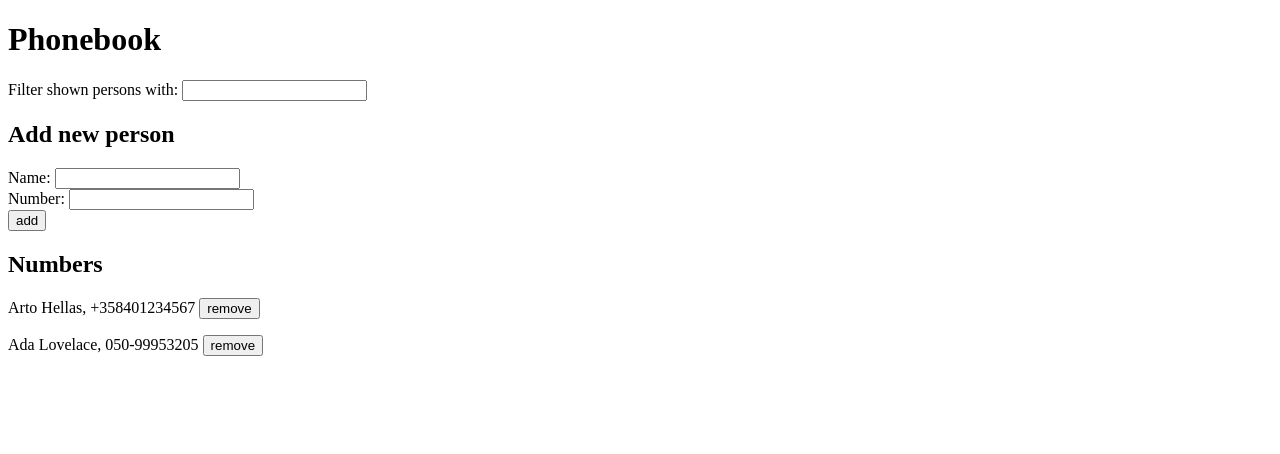
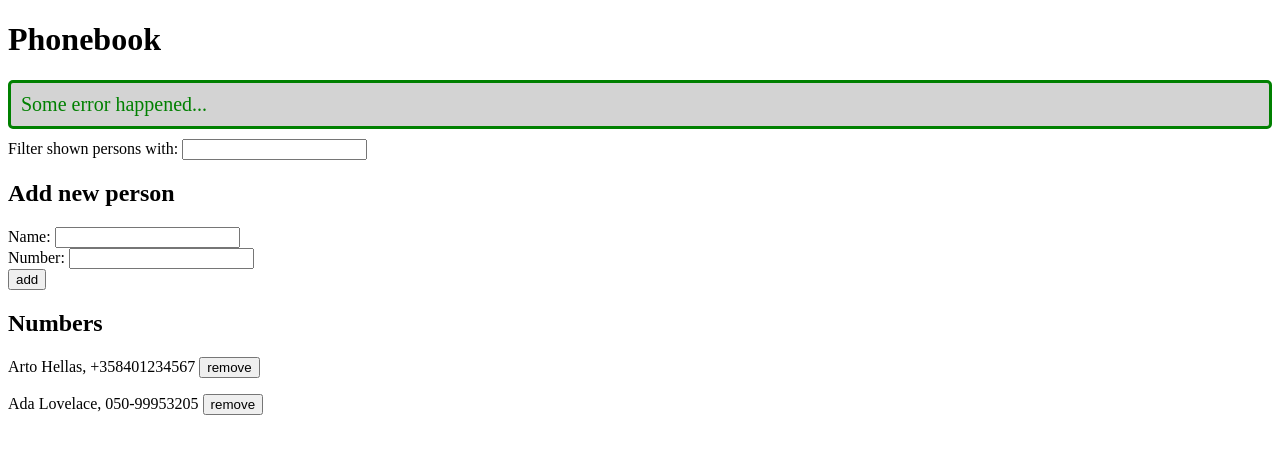
Before and after one commit to hajohajo/FullstackOpen2019, a React (Create React App) app in the folder Osa2/puhelinluettelo/: page / in a window 1280 px wide. Shown: the top 454 px of the page. Built offline with nearby package versions, Linux system fonts and the light colour scheme; data requests are answered from the project's data file; the HTML template or start-up script is replaced by a standard one.

Commit message:
Osa2: Puhelinluettelo 2.19. (Ilmoitukset)

```diff
--- a/Osa2/puhelinluettelo/src/components/App.js
+++ b/Osa2/puhelinluettelo/src/components/App.js
@@ -3,6 +3,7 @@ import Filter from './Filter'
 import PersonForm from './PersonForm'
 import Persons from './Persons'
 import personService from '../services/persons'
+import Notification from './Notification'
 
 
 const App = () => {
@@ -12,6 +13,7 @@ const App = () => {
     const [newName, setNewName] = useState('')
     const [newNumber, setNewNumber] = useState('')
     const [filterCondition, setNewFilter] = useState('')
+    const [notificationMessage, setNotificationMessage] = useState('Some error happened...')
 
     useEffect(() => {
         personService
@@ -51,6 +53,10 @@ const App = () => {
                     setPersons(persons.concat(returnedPersons))
                     setNewName('')
                     setNewNumber('')
+                    setNotificationMessage(`Added ${returnedPersons.name}`)
+                    setTimeout(() => {
+                        setNotificationMessage(null)
+                    }, 5000)
                 })
         }else{
             if(window.confirm(`${newName} is already added to phonebook, replace the old number with a new one?`)) {
@@ -62,19 +68,31 @@ const App = () => {
                         setPersons(persons.map(person => person.id !== changedPerson.id ? person : returnedPerson))
                         setNewName('')
                         setNewNumber('')
+                        setNotificationMessage(`Changed ${person.name}'s number`)
+                        setTimeout(() => {
+                            setNotificationMessage(null)
+                        }, 5000)
+
                     })
             }
         }
     }
 
     const removePerson = id =>  {
-        if(window.confirm(`Really remove ${persons[id-1].name}`)) {
+        const person = persons.find(person => person.id === id)
+        if(window.confirm(`Really remove ${person.name}`)) {
             personService
                 .remove(id)
                 .then( () => {
                     personService
                         .getAll()
-                        .then(returnedPersons => setPersons(returnedPersons))
+                        .then(returnedPersons => {setPersons(returnedPersons)}
+                )
+                    setNotificationMessage(`Removed ${person.name}`)
+                    setTimeout(() => {
+                        setNotificationMessage(null)
+                    }, 5000)
+
                 })
         }
     }
@@ -90,6 +108,7 @@ const App = () => {
     return (
         <div>
             <h1>Phonebook</h1>
+            <Notification message={notificationMessage}/>
             <Filter filterCondition={filterCondition} handleFilterCondition={handleFilterCondition} />
             <h2>Add new person</h2>
             <PersonForm newPerson={personObject()} handleNewName={handleNewName} handleNewNumber={handleNewNumber} addPerson={addPerson}/>
--- /dev/null
+++ b/Osa2/puhelinluettelo/src/components/Notification.js
@@ -0,0 +1,26 @@
+import React from 'react'
+
+const Notification = ({ message }) => {
+    const notificationStyle = {
+        color: 'green',
+        fontSize: 20,
+        background: 'lightgrey',
+        borderStyle: 'solid',
+        borderRadius: 5,
+        padding: 10,
+        marginBottom: 10
+    }
+
+
+    if (message === null) {
+        return null
+    }
+
+    return (
+        <div style={notificationStyle} className="notification">
+            {message}
+        </div>
+    )
+}
+
+export default Notification
```
